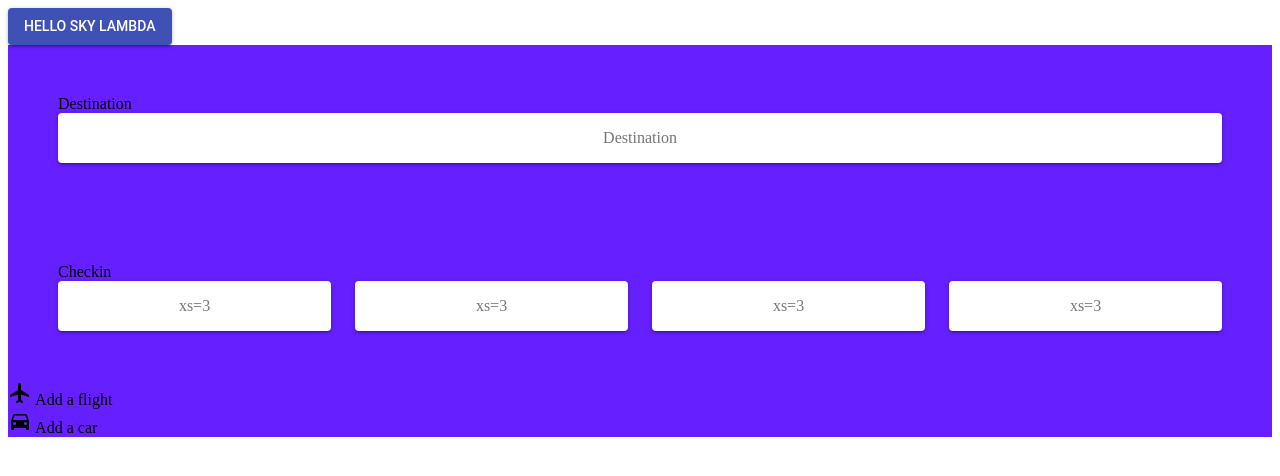
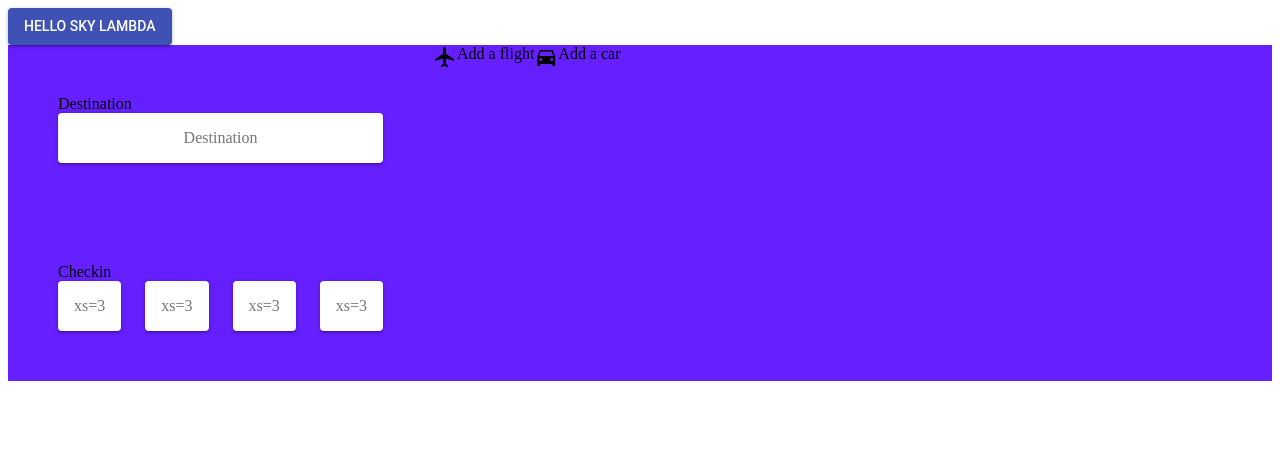
Before and after one commit to iamthuypham/Lambda-sky-frontend, a React (Create React App) app: page / in a window 1280 px wide. Shown: the top 476 px of the page. Built offline with nearby package versions, Linux system fonts and the light colour scheme.

Commit message:
added flexbox styling

```diff
--- a/src/components/searchbar/index.js
+++ b/src/components/searchbar/index.js
@@ -7,6 +7,12 @@ const styles = theme => ({
   root: {
     flexGrow: 1,
     backgroundColor: "#661FFF"
+  },
+  row: {
+    display: "flex",
+    flexDirection: "row",
+    flexWrap: "wrap",
+    width: "100"
   },
   paper: {
     padding: theme.spacing.unit * 2,
@@ -18,6 +24,9 @@ const styles = theme => ({
   },
   checkin: {
     padding: 50
+  },
+  icons: {
+    display: "flex"
   }
 });
 
@@ -25,6 +34,8 @@ function SearchBar(props) {
   const { classes } = props;
   return (
     <div className={classes.root}>
+      <div className={classes.row}>
+        <div className={classes.column1}>
           <div className={classes.destination}>
             Destination <br />
             <Grid container spacing={24}>
@@ -50,10 +61,12 @@ function SearchBar(props) {
               </Grid>
             </Grid>
           </div>
+        </div>
         <div />
-      <div className="icons" />
+        <div className={classes.icons} />
         <i class="material-icons">flight</i> Add a flight <br />
         <i class="material-icons">directions_car</i> Add a car
+      </div>
     </div>
   );
 }
```
Lines whose indentation alone changed are shown as unchanged.
